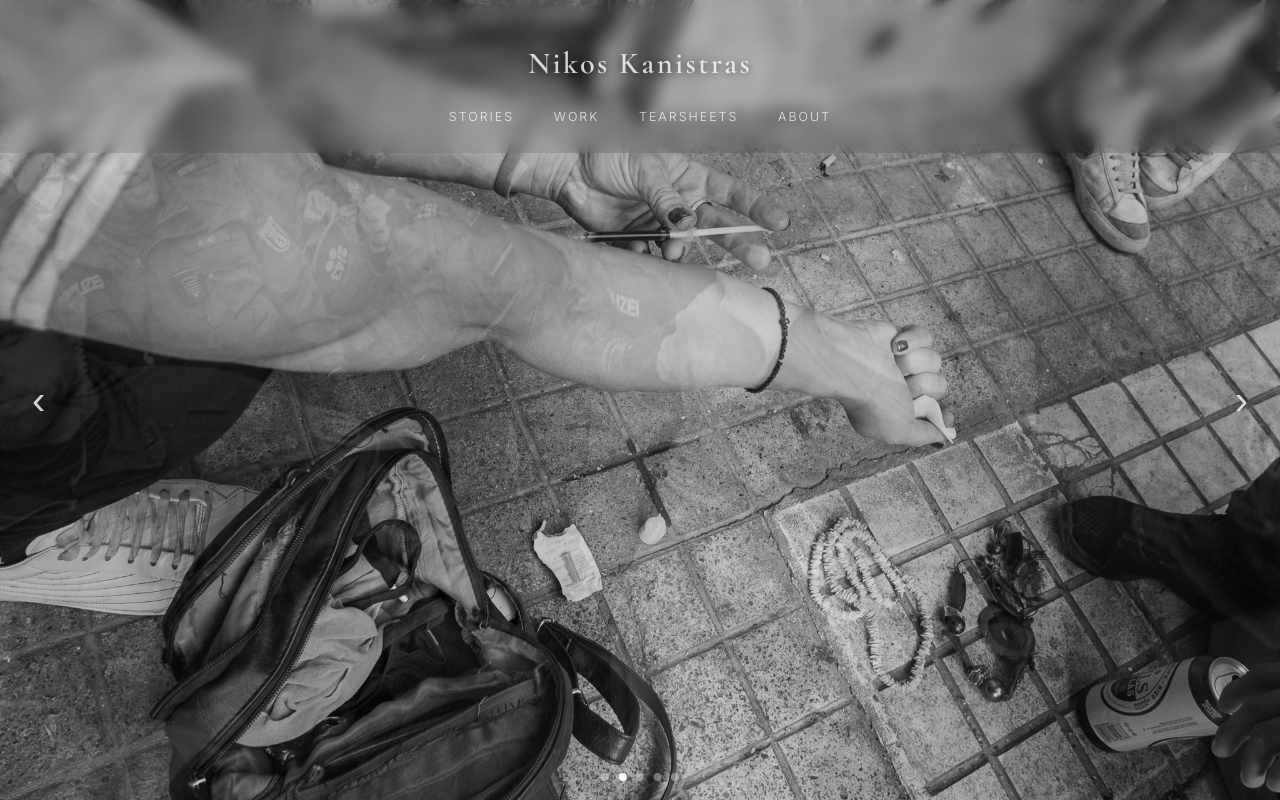
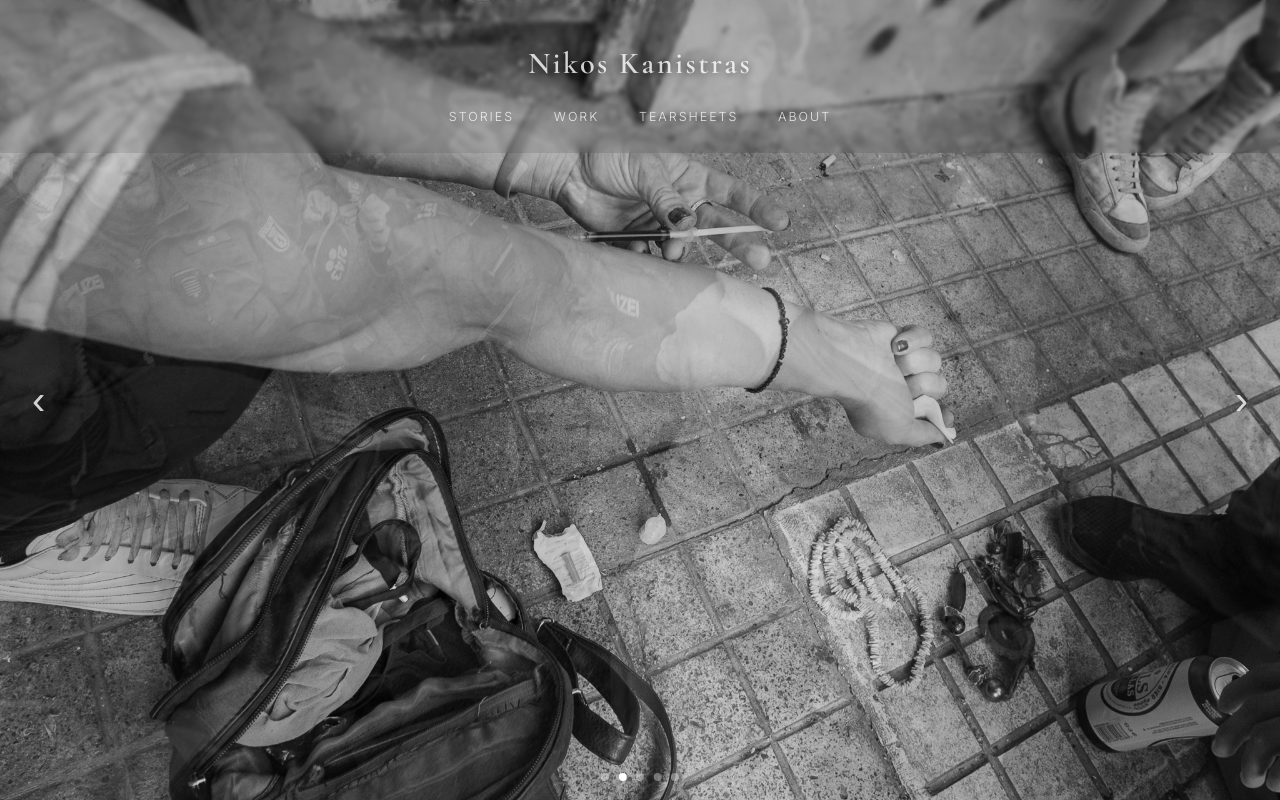
Before and after one commit to always-raw/website, a plain HTML site: page index.html in a window 1280 px wide. Drawn offline with nearby package versions, Linux system fonts and the light colour scheme.

Commit message:
Changing blurr to header

```diff
--- a/style.css
+++ b/style.css
@@ -167,8 +167,8 @@ body.home .site-header {
 }
 
 body.home .site-header {
-  backdrop-filter: blur(8px);   /* blurs whatever is behind the header */
-  -webkit-backdrop-filter: blur(8px);
+  backdrop-filter: blur(2px);   /* blurs whatever is behind the header */
+  -webkit-backdrop-filter: blur(2px);
 }
 
 body.home .site-header { top: 0; }
```
